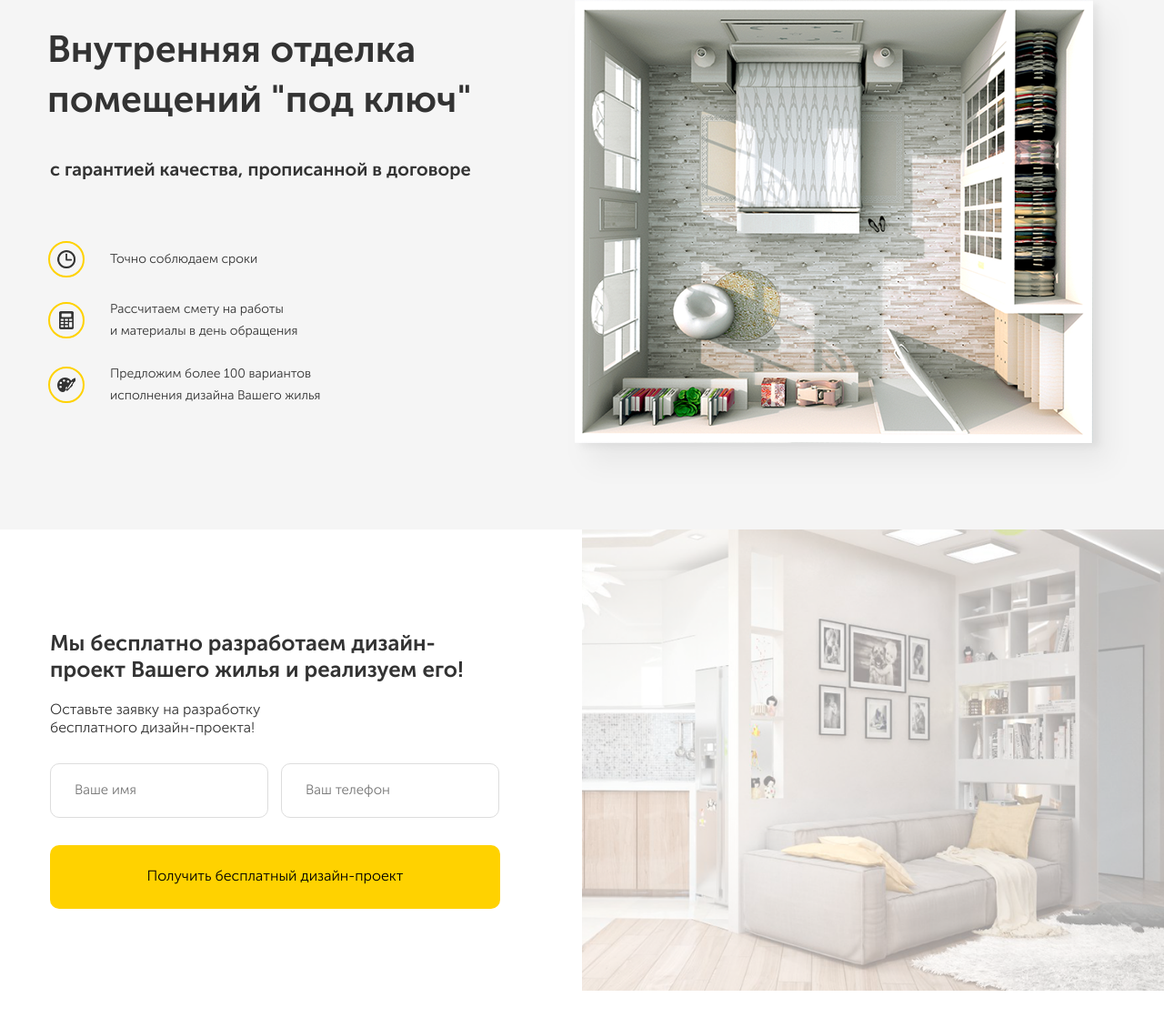
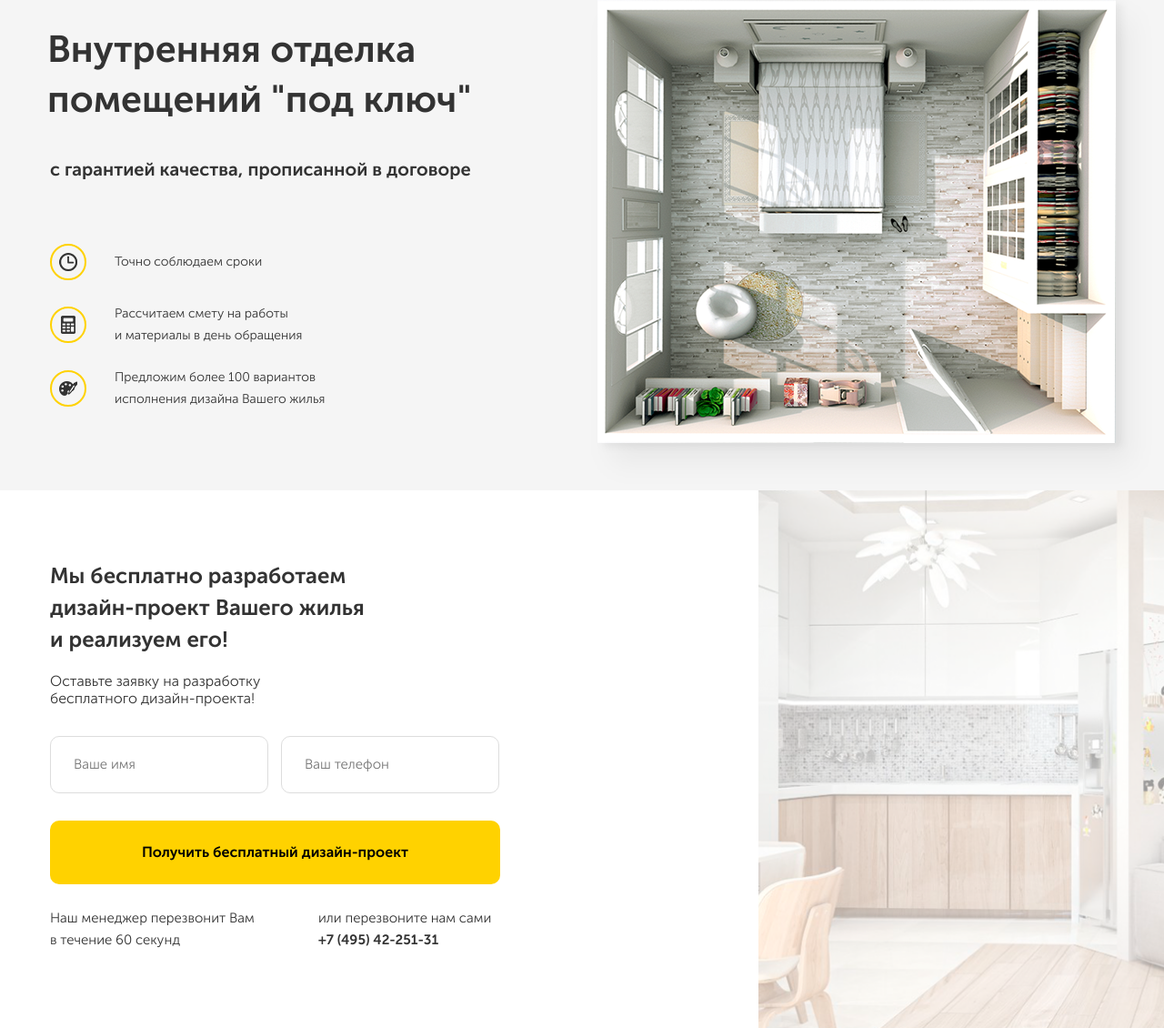
Before and after one commit to IFanil/project, a plain HTML site: page webstart/src/index.html in a window 1280 px wide. Shown: the part 145-1275 px from the top of the page at 91% size. Before the commit the page ends 1234 px from the top, so only its background shows below. Drawn offline with Linux system fonts and the light colour scheme.

Commit message:
Сверстан блок offer и привден в соответствие с помощью PixelPerfect

```diff
--- a/webstart/src/index.html
+++ b/webstart/src/index.html
@@ -77,7 +77,7 @@
         <section class="offer section">
             <div class="container">
                <div class="offer-block">
-                <h2 class="section-title offer_title">Мы бесплатно разработаем дизайн-проект Вашего жилья и реализуем его!</h2>
+                <h2 class="section-title offer__title">Мы бесплатно разработаем <br>дизайн-проект Вашего жилья и реализуем его!</h2>
                 <!-- /.section-title -->
                 <span class="section-subtitle offer__subtitle">Оставьте заявку на разработку бесплатного дизайн-проекта!</span>
                 <!-- /.section-subtitle -->
@@ -87,6 +87,13 @@
                     <button class="button offer__button">Получить бесплатный дизайн-проект</button>
                 </form>
                 <!-- /.form offer__form -->
+                <div class="offer-text">
+                    <span class="offer-text__text_we-call">Наш менеджер перезвонит Вам в течение 60 секунд</span> <!-- /.offer__text_we-call -->
+                    <span class="offer-text__text_you-call">или перезвоните нам сами<br>
+                        <span class="offer-text__text_you-call__phone">+7 (495) 42-251-31</span>
+                    </span> <!-- /.offer-text__text_you-call -->
+                </div>
+                <!-- /.offer-block-text -->
                </div>
             </div>
             <!-- /.container -->
--- a/webstart/src/sass/_interface.sass
+++ b/webstart/src/sass/_interface.sass
@@ -26,7 +26,7 @@ img
         background-color: lighten($main-color, 15%)
         cursor: pointer
 .section
-    padding: 90px 0
+    padding: 13px 0
     &-title
         font-size: 24px
         +bold
@@ -35,6 +35,6 @@ img
         font-size: 16px
 .input
     border: 1px solid $border-input
-    padding: 20px 26px
+    padding: 22px 25px
     font-size: 15px
     border-radius: 10px
--- a/webstart/src/sass/blocks/_hero.sass
+++ b/webstart/src/sass/blocks/_hero.sass
@@ -1,12 +1,13 @@
 .hero
-    padding: 46px 0
+    padding: 46px 0 3px 0
     background-color: $secondary-color
     &-block
         display: flex
     &-text
         flex-basis: 50%
-        padding-right: 51px
+        // padding-right: 51px
         padding-top: 4px
+        margin-right: 50px
         &__title
             font-size: 41px
             line-height: 55px
@@ -16,16 +17,17 @@
             display: inline-block
             font-size: 20px
             +bold
-            margin-bottom: 67px
+            margin-bottom: 70px
     &-list
         margin: 0
         padding: 0
         &__item
             display: flex
             align-items: center
-            margin-bottom: 23px
-            margin-left: -2px
+            margin-bottom: 25px
+            // margin-left: -2px
             &:last-child
+                margin-top: -3px
                 margin-bottom: 0
         &__image
             width: 40px
@@ -35,14 +37,14 @@
             align-items: center
             justify-content: center
             border-radius: 50%
-            margin-right: 28px
+            margin-right: 31px
         &__text
             max-width: 276px
             font-size: 14px
             line-height: 24px
 
     &-image
-        max-width: 107%
+        max-width: 108%
 @media (max-width: 1200px)
     .hero
         &-block
--- a/webstart/src/sass/blocks/_offer.sass
+++ b/webstart/src/sass/blocks/_offer.sass
@@ -1,7 +1,8 @@
 .offer
-    background: url('/src/img/offer/offer_bg.png') no-repeat
+    background: url('../img/offer/offer_bg.png') no-repeat
     background-position: center right
     background-size: contain
+    background-position-x: 834px
     position: relative
     &:before
         content: ''
@@ -15,21 +16,43 @@
         width: 50%
         padding-right: 90px
         position: relative
+        padding-top: 43px
     &__title
         max-width: 360px
         line-height: 35px
-        margin-bottom: 24px
+        margin-bottom: 19px
     &__subtitle
         max-width: 250px
-        margin-bottom: 30px
+        margin-bottom: 31px
     &__input
         margin-bottom: 30px
         width: 240px
         &:first-child
             margin-right: 10px
+        &:focus
+            border: 1px solid #FFD800
+            outline: none
     &__button
         width: 100%
         min-height: 70px
+        font-size: 16px
+        +bold
+    &-text
+        display: flex
+        justify-content: space-between
+        margin-top: 25px
+        margin-bottom: 72px
+        &__text_we-call
+            font-size: 15px
+            line-height: 24px
+            width: 230px
+        &__text_you-call
+            font-size: 15px
+            line-height: 24px
+            width: 200px
+            &__phone
+                +bold
+
 @media (max-width: 1200px)
     .offer
         background-size: cover
```
Also changed, not shown: webstart/src/css/offer.css (deleted), webstart/src/css/style.css, 3 other files.
